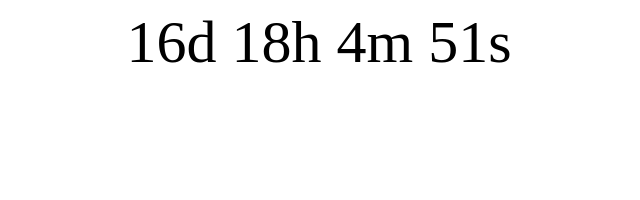
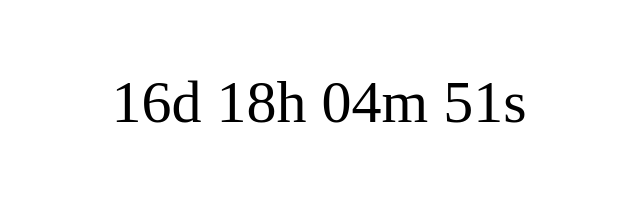
Before and after one commit to koliwbr/meme-page, a plain HTML site: page t.htm in a window 1280 px wide. Shown: the whole page, without its empty margins (321-961 px from the left). Drawn offline with Linux system fonts and the light colour scheme.

Commit message:
Update t.htm

```diff
--- a/t.htm
+++ b/t.htm
@@ -3,34 +3,41 @@
 <head>
 <meta name="viewport" content="width=device-width, initial-scale=1">
 <style>
-p {
-  text-align: center;
+p, div{
   font-size: 60px;
-  margin-top: auto;
-
+  display: grid;
+  place-items: center
 }
 </style>
 </head>
 <body>
 
-<p id="czas"></p>
-
+<div >
+<p id="czas">...</p>
+</div>
 <script>
 var countDownDate = new Date("Jul 4, 2022 10:00:00").getTime();
-var x = setInterval(function() {
+let f = () => {
   var now = new Date().getTime();
   var distance = countDownDate - now;
   var days = Math.floor(distance / (1000 * 60 * 60 * 24));
   var hours = Math.floor((distance % (1000 * 60 * 60 * 24)) / (1000 * 60 * 60));
   var minutes = Math.floor((distance % (1000 * 60 * 60)) / (1000 * 60));
   var seconds = Math.floor((distance % (1000 * 60)) / 1000);
+  if (hours<10) hours = "0"+hours
+  if (minutes<10) minutes = "0"+minutes
+  if (seconds<10) seconds = "0"+seconds
+
+
   document.getElementById("czas").innerHTML = days + "d " + hours + "h "
   + minutes + "m " + seconds + "s ";
   if (distance < 0) {
     clearInterval(x);
     document.getElementById("czas").innerHTML = ":-)";
   }
-}, 1000);
+}
+var x = setInterval(f, 1000);
+f()
 </script>
 
 </body>
```
